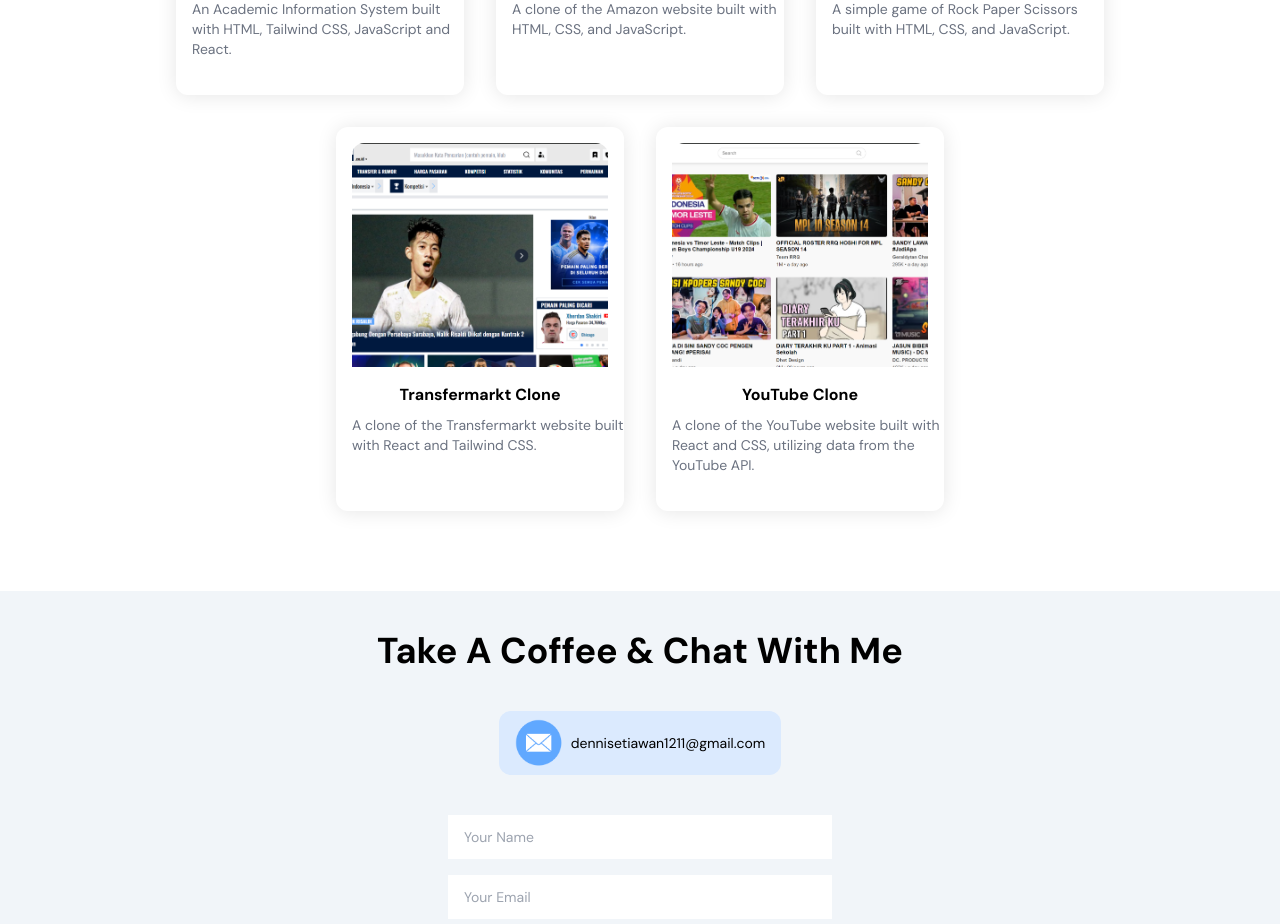
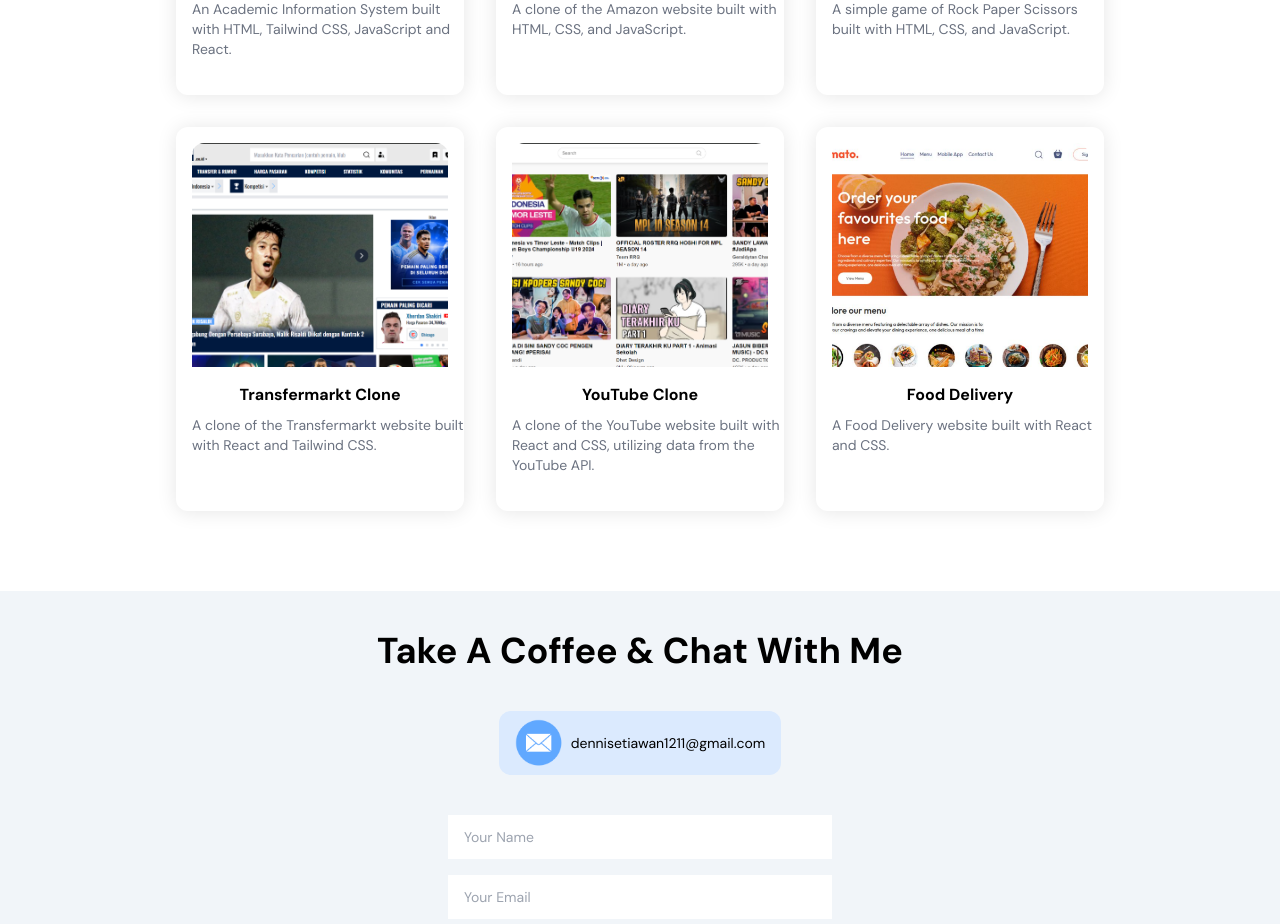
Before and after one commit to dennisetiawan1/portfolio, a React (Vite) app: page / in a window 1280 px wide. Shown: the part 2140-3064 px from the top of the page. Built offline with nearby package versions, Linux system fonts and the light colour scheme.

Commit message:
add food-delivery project

```diff
--- a/src/constants/index.js
+++ b/src/constants/index.js
@@ -17,6 +17,7 @@
 import rock from "../assets/Projects/rock.png"
 import transfermarkt from '../assets/Projects/transfermarkt.png'
 import youtube from '../assets/Projects/youtube.png'
+import foodDelivery from '../assets/Projects/food-delivery.png'
 
 export const ABOUT = [
     {
@@ -113,6 +114,12 @@
         desc: "A clone of the YouTube website built with React and CSS, utilizing data from the YouTube API.",
         image: youtube,
         link: "https://youtube-clone-chi-woad.vercel.app"
+    },
+    {
+        title: "Food Delivery",
+        desc: "A Food Delivery website built with React and CSS.",
+        image: foodDelivery,
+        link: "https://food-delivery-five-kappa.vercel.app/"
     }
 
 ]
```
Also changed, not shown: src/assets/Projects/food-delivery.png (added).
